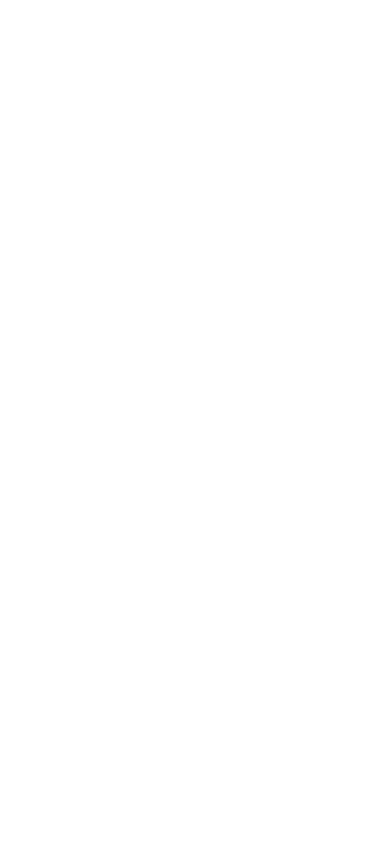
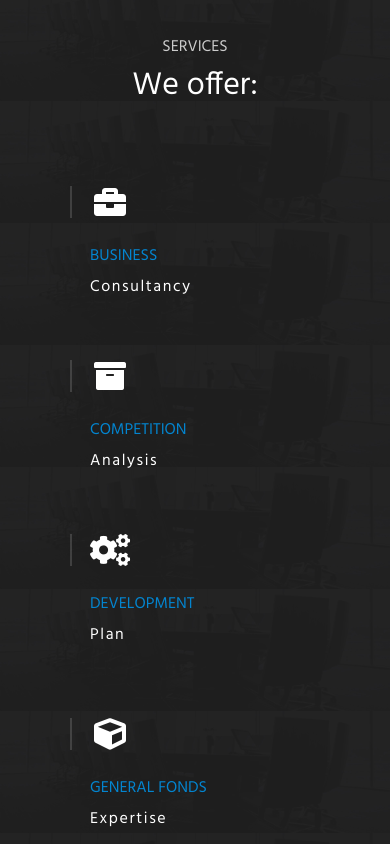
Before and after one commit to BGZStephen/portum, an Angular app: page / in a window 390 px wide. Shown: the part 1160-2004 px from the top of the page. Before the commit the page ends 1139 px from the top, so only its background shows below. Built offline with nearby package versions, Linux system fonts and the light colour scheme.

Commit message:
home-services section + responsive styling

```diff
--- a/src/app/app.module.ts
+++ b/src/app/app.module.ts
@@ -7,6 +7,7 @@
 import * as components from 'app/components/components-barrel';
 import { CarouselComponent } from './components/carousel/carousel.component';
 import { HomeAboutComponent } from './components/home/about/home-about.component';
+import { HomeServicesComponent } from './components/home/services/home-services.component';
 
 @NgModule({
   declarations: [
@@ -16,7 +17,8 @@
     components.NavbarViewComponent,
     components.NavbarMenuComponent,
     CarouselComponent,
-    HomeAboutComponent
+    HomeAboutComponent,
+    HomeServicesComponent
   ],
   imports: [
     BrowserModule,
--- /dev/null
+++ b/src/app/components/home/services/home-services.component.html
@@ -0,0 +1,50 @@
+<div id="home-services">
+  <div class="section-container services-section">
+    <div class="section-content">
+      <div class="row">
+        <div class="col-sm-4 left-content">
+          <p class="services-header">Services</p>
+          <p class="services-text">We offer:</p>
+        </div>
+        <div class="col-sm-8 right-content">
+          <div class="services">
+            <div class="row">
+              <div class="col-sm-4 service">
+                <i class="fa fa-briefcase fa-2x fa-fw"></i>
+                <p class="service-title">Business</p>
+                <p class="service-text">Consultancy</p>
+              </div>
+              <div class="col-sm-4 service">
+                <i class="fa fa-archive fa-2x fa-fw"></i>
+                <p class="service-title">Competition</p>
+                <p class="service-text">Analysis</p>
+              </div>
+              <div class="col-sm-4 service">
+                <i class="fa fa-cogs fa-2x fa-fw"></i>
+                <p class="service-title">Development</p>
+                <p class="service-text">Plan</p>
+              </div>
+            </div>
+            <div class="row">
+              <div class="col-sm-4 service">
+                <i class="fa fa-cube fa-2x fa-fw"></i>
+                <p class="service-title">General Fonds</p>
+                <p class="service-text">Expertise</p>
+              </div>
+              <div class="col-sm-4 service">
+                <i class="fa fa-users fa-2x fa-fw"></i>
+                <p class="service-title">Specialised</p>
+                <p class="service-text">Recruitment</p>
+              </div>
+              <div class="col-sm-4 service">
+                <i class="fa fa-lock fa-2x fa-fw"></i>
+                <p class="service-title">Personalised</p>
+                <p class="service-text">Security</p>
+              </div>
+            </div>
+          </div>
+        </div>
+      </div>
+    </div>
+  </div>
+</div>
--- /dev/null
+++ b/src/app/components/home/services/home-services.component.scss
@@ -0,0 +1,98 @@
+#home-services {
+  .services-section {
+    background-image: url('/assets/img/02_services.jpg');
+    background-size: contain;
+    padding: 30px;
+
+    .section-content {
+      margin: 0 auto;
+      max-width: 1100px;
+
+      .left-content,
+      .right-content {
+        color: white;
+        padding: 20px;
+      }
+
+      .left-content {
+        align-items: center;
+        justify-content: center;
+        display: flex;
+        flex-direction: column;
+
+        .services-header {
+          color: #CCC;
+          font-size: 1em;
+          text-transform: uppercase;
+        }
+
+        .services-text {
+          font-weight: 300;
+          font-size: 2em;
+        }
+
+        @media(min-width: $screen-lg) {
+          align-items: flex-end;
+
+          .services-header {
+            font-size: 0.8em;
+          }
+        }
+      }
+
+      .right-content {
+        .services {
+          display: flex;
+          flex-wrap: wrap;
+
+          .service {
+            cursor: pointer;
+            padding: 30px;
+
+            i {
+              margin-bottom: 25px;
+              position: relative;
+              transition: 0.3s ease all;
+
+              &::after {
+                content: '';
+                border-left: 2px solid rgba(255, 255, 255, 0.15);
+                left: -20px;
+                height: 100%;
+                position: absolute;
+              }
+            }
+
+            .service-title {
+              color: $primary-blue;
+              margin-bottom: 5px;
+              text-transform: uppercase;
+              transition: 0.3s ease all;
+            }
+
+            .service-text {
+              letter-spacing: 0.1em;
+            }
+
+            &:hover {
+              i {
+                &::after {
+                  content: '';
+                  border-left: 2px solid $primary-red;
+                  left: -20px;
+                  height: 100%;
+                  position: absolute;
+                }
+              }
+
+              i,
+              .service-title {
+                color: $primary-red;
+              }
+            }
+          }
+        }
+      }
+    }
+  }
+}
--- /dev/null
+++ b/src/app/components/home/services/home-services.component.ts
@@ -0,0 +1,14 @@
+import { Component, OnInit } from '@angular/core';
+
+@Component({
+  selector: 'app-home-services',
+  templateUrl: './home-services.component.html',
+})
+export class HomeServicesComponent implements OnInit {
+
+  constructor() { }
+
+  ngOnInit() {
+  }
+
+}
--- a/src/app/components/home/view/home-view.component.html
+++ b/src/app/components/home/view/home-view.component.html
@@ -22,5 +22,6 @@
       </div>
     </div>
     <app-home-about></app-home-about>
+    <app-home-services></app-home-services>
   </div>
 </div>
--- a/src/styles/main.scss
+++ b/src/styles/main.scss
@@ -6,6 +6,7 @@
 @import '../app/components/navbar/menu/navbar-menu.component';
 @import '../app/components/home/view/home-view.component';
 @import '../app/components/home/about/home-about.component';
+@import '../app/components/home/services/home-services.component';
 @import '../app/components/carousel/carousel.component';
 
 * {
```
Also changed, not shown: 1 other file (tests, documents, lock files or other folders).
